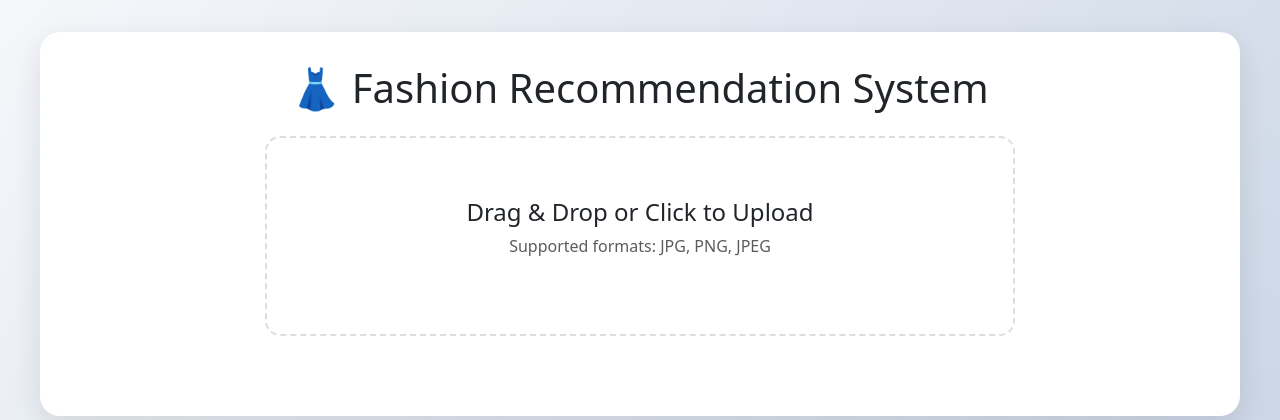
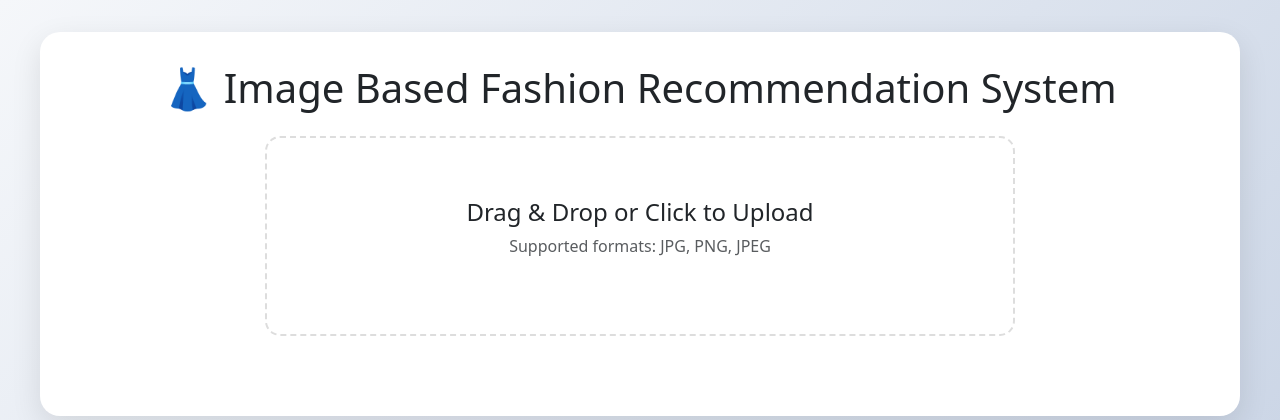
Before and after one commit to SiddhiPatwardhan/Image_Based_Search, a Flask app: page / in a window 1280 px wide. Shown: the top 420 px of the page. Run offline with Flask 2, Linux system fonts and the light colour scheme; parts of the project's set-up code (start-up, migrations or seed data) failed here and were passed over; some libraries are stand-ins or nearby versions.

Commit message:
Uploaded files

```diff
--- a/app.py
+++ b/app.py
@@ -12,7 +12,7 @@ from io import BytesIO
 from PIL import Image
 
 # --- Streamlit UI Header ---
-st.title("👗 Fashion Recommendation System")
+st.title("👗 Image based Fashion Recommendation System")
 
 # --- Load Precomputed Features & Filenames ---
 IMAGE_DIR = r"C:\Users\HP\OneDrive\Desktop\images"  # Corrected image path
--- a/templates/index.html
+++ b/templates/index.html
@@ -78,7 +78,7 @@
 </head>
 <body>
     <div class="container main-container">
-        <h1 class="text-center mb-4">👗 Fashion Recommendation System</h1>
+        <h1 class="text-center mb-4">👗 Image Based Fashion Recommendation System</h1>
 
         <div class="row justify-content-center">
             <div class="col-md-8">
```
Also changed, not shown: README.md.
